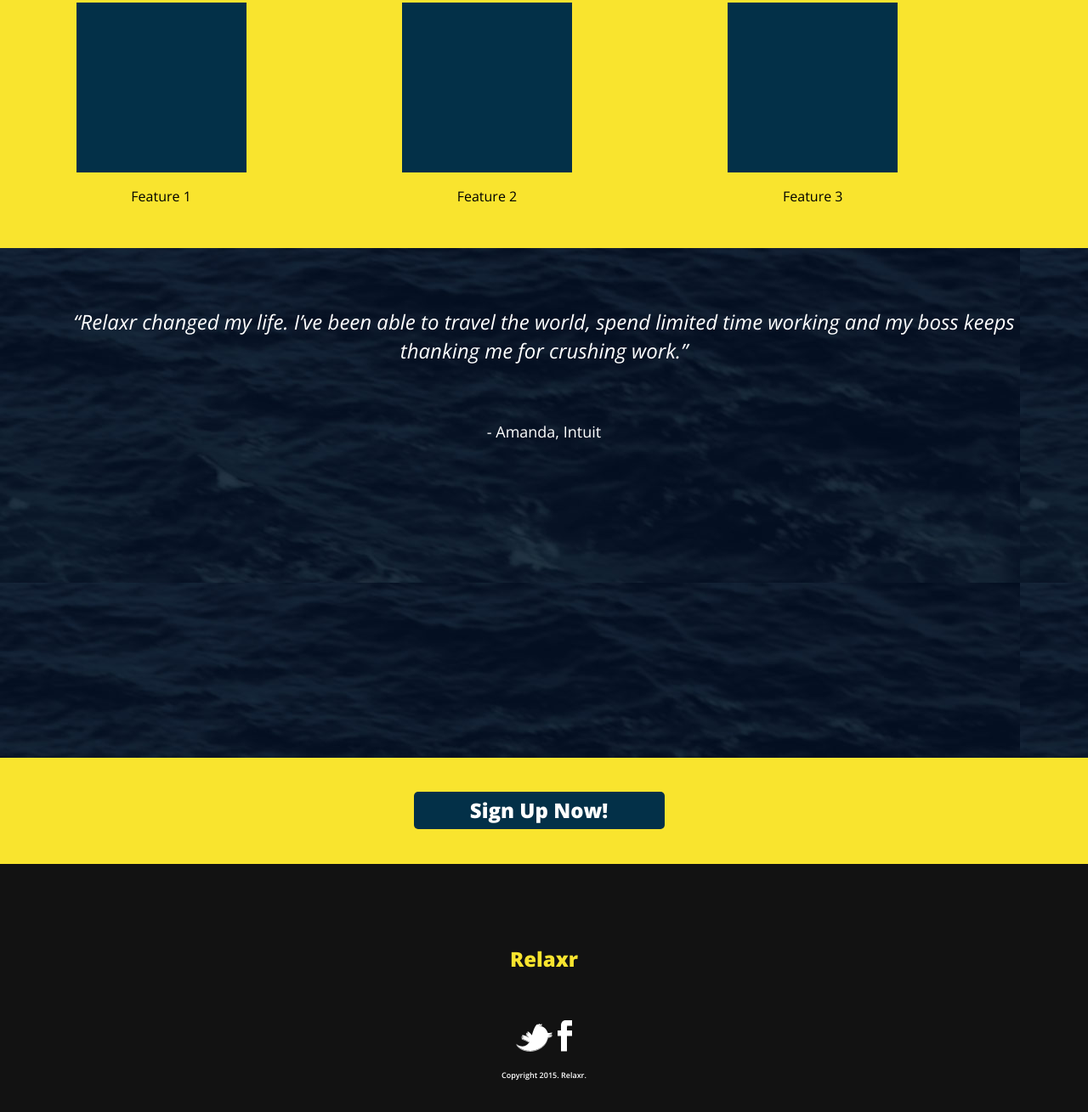
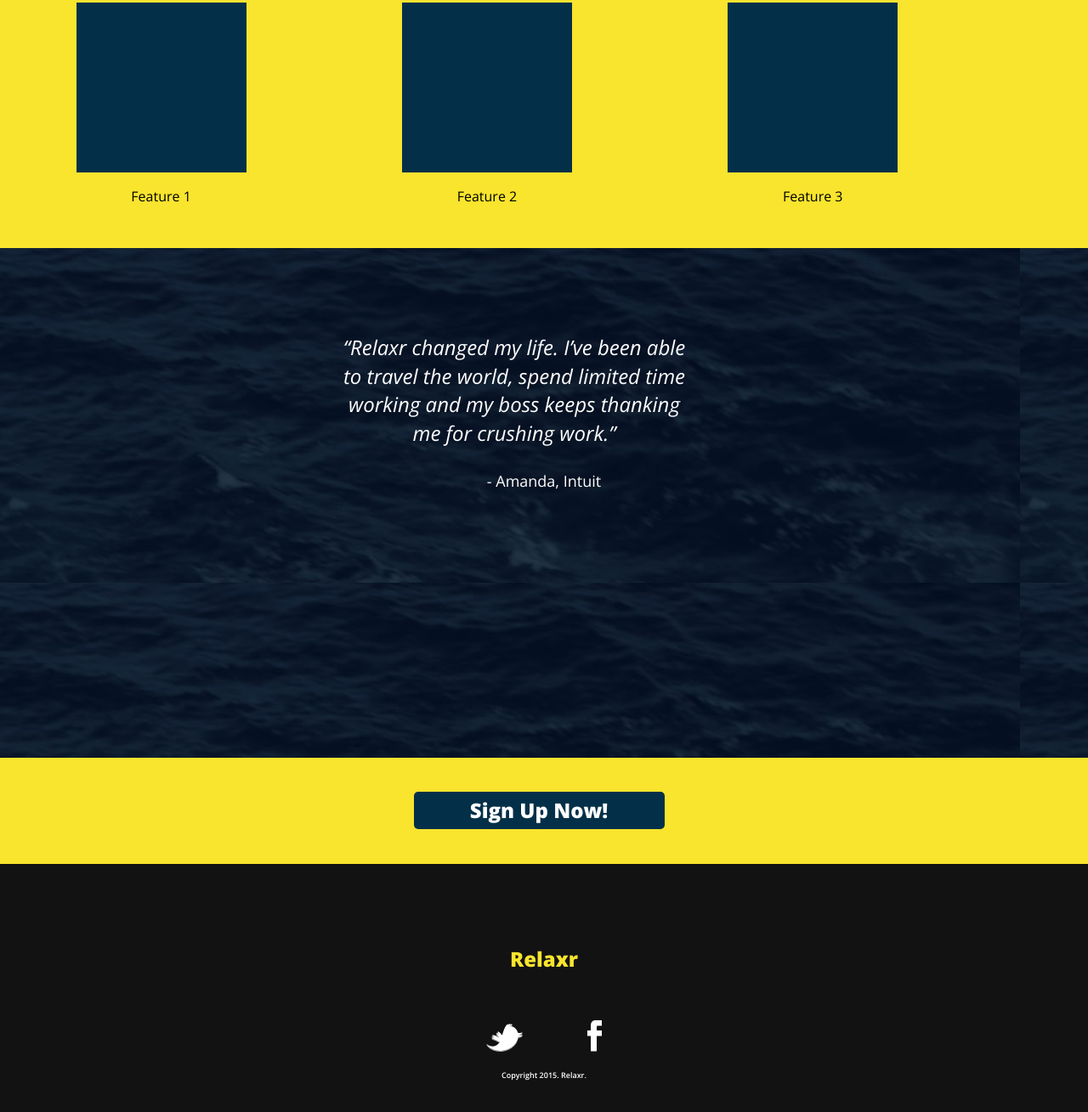
Before and after one commit to strawncourt/FEWD-Homework, a plain HTML site: page index.html in a window 1280 px wide. Shown: the part 1287-2596 px from the top of the page at 85% size. Drawn offline with nearby package versions, Linux system fonts and the light colour scheme.

Commit message:
updated css to show quote more centered

```diff
--- a/styles.css
+++ b/styles.css
@@ -128,15 +128,18 @@ ul{
 
 
 .quote{
-	padding: 70px;
-	width: 100%;
+	padding-bottom: 30px;
+	padding-right: 90px;
+	padding-left: 400px;
+	padding-top: 100px;
+	width: 900px;
 	font-family: 'Open Sans', sans-serif;
 	font-size: 24px;
 	line-height: 1.4em;
 	font-style: italic;
 	display: inline-block;
 	text-align: center;
-	margin: 0 auto;
+	margin: 0 0 auto;
 	}
 
 
@@ -234,3 +237,11 @@ ul{
 	display: inline-block;
 	padding: 10px
 	}
+
+.twitter{
+	padding-right: 60px;
+}
+
+.facebook{
+	padding-left: 10px;
+}
```
